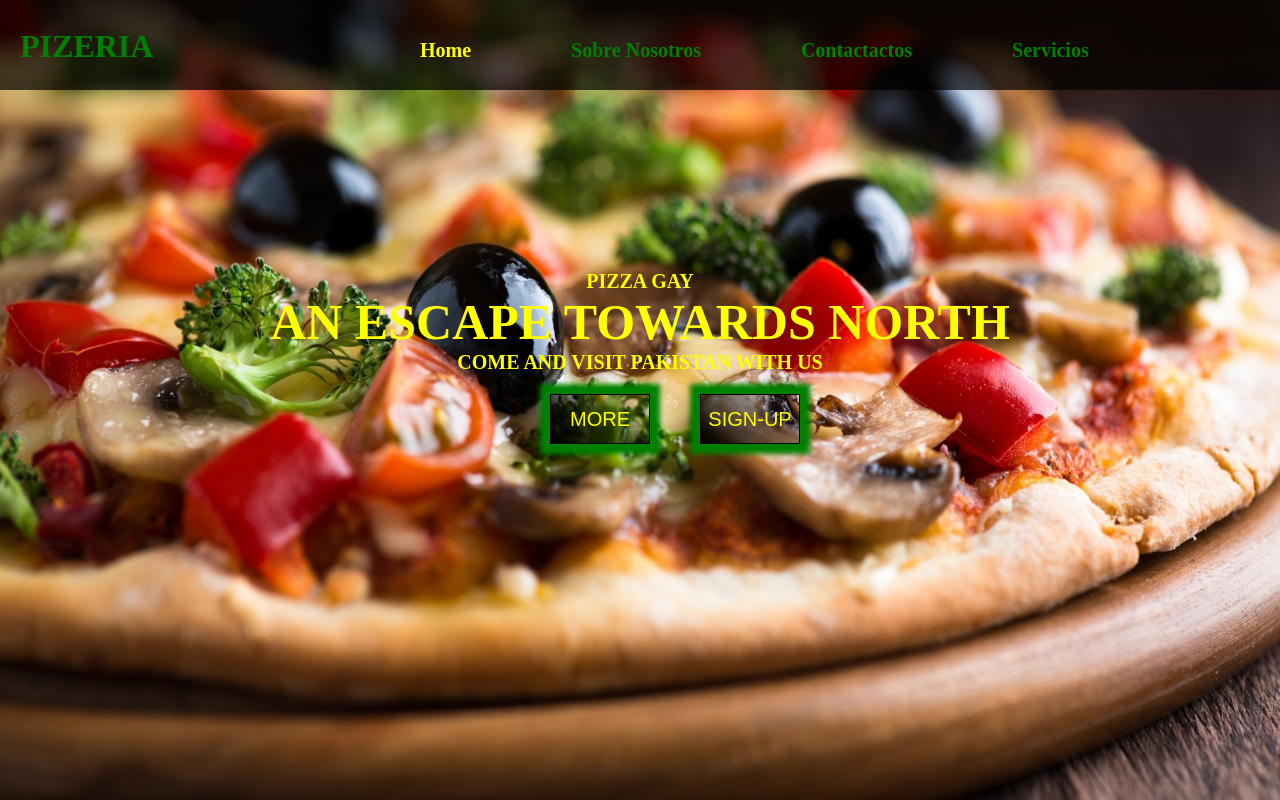
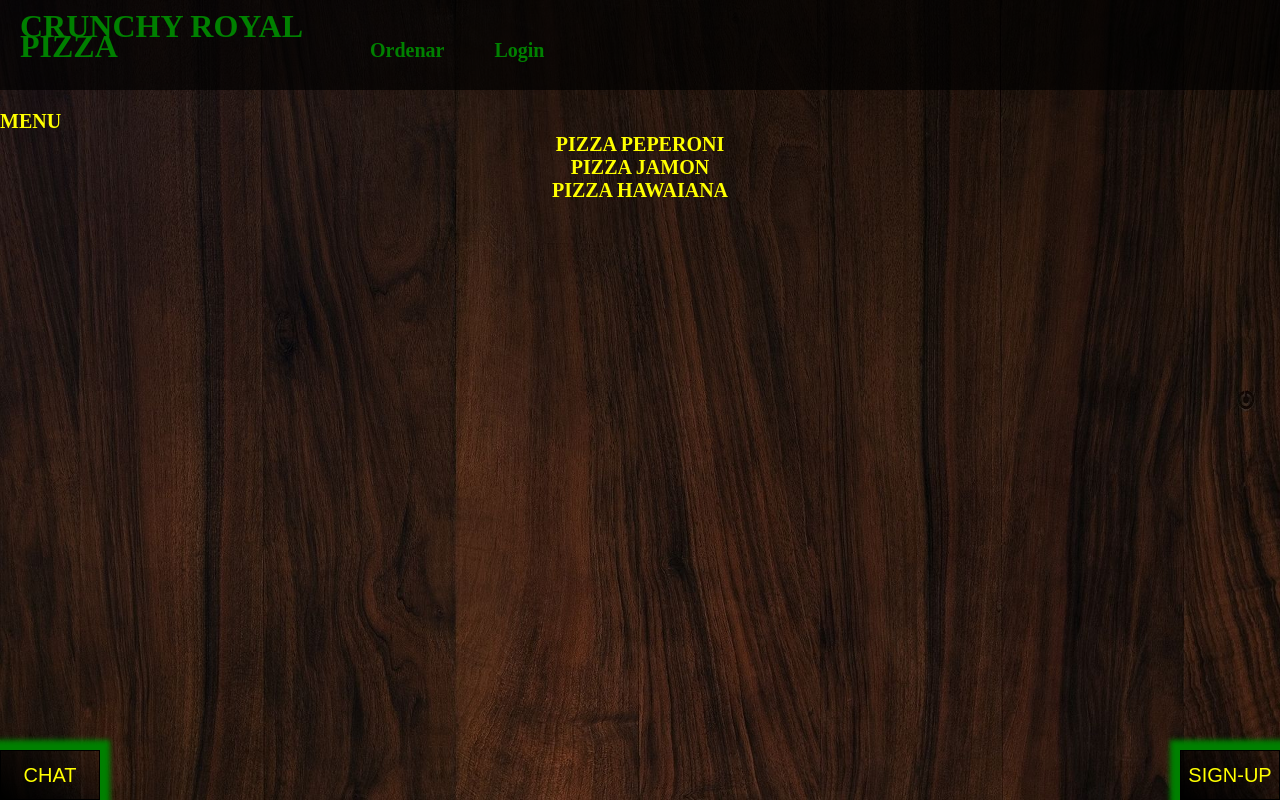
Before and after one commit to mlanzamolina/pizeriaWeb, a React (Create React App) app: page / in a window 1280 px wide. Built offline with nearby package versions, Linux system fonts and the light colour scheme.

Commit message:
landing page 2.0

```diff
--- a/public/index.html
+++ b/public/index.html
@@ -13,7 +13,7 @@
     <link rel="stylesheet"href="style.css"></link>
     <link rel="manifest" href="%PUBLIC_URL%/manifest.json" />
 
-    <title>Pizeria App</title>
+    <title>Crunchy Royal Pizza</title>
   </head>
   <body>
     <noscript>You need to enable JavaScript to run this app.</noscript>
--- a/public/style.css
+++ b/public/style.css
@@ -5,7 +5,7 @@
 			}
 
 .cover{
-	background: url("p123.JPG");
+	background: url("p12345.JPG");
 	height:100vh;
 	weight:100%;
 	background-size:100% 100%;
@@ -48,30 +48,31 @@
                  font-size:20px;
                  font-weight:bold;
                  box-sizing:border-box;
-                 padding-left:100px;
+                 padding-left:50px;
 		 display:inline-block;
 					}
 
 .right-bar ul li:hover{color:white;cursor:pointer;}
 
-.right-bar ul li:nth-child(1){color:yellow;}
 
+
+/*h3 menu header*/
 .hero-text h3{
 	      box-sizing:border-box;
 	      text-transform:uppercase;
 	      font-size:20px;
-	      text-align:center;
-	      padding-top:180px;
+	      text-align:left;
+	      padding-top:20px;
 	      color:yellow;
 	   			}
 
 .hero-text h2{
 	       text-transform:uppercase;
-	       font-size:50px;
+	       font-size:20px;
 	       text-align:center;
 	       color:yellow;
 				}
-
+/*h4 es el content del menu*/
 .hero-text h4{
 	      text-transform:uppercase;
 	      text-align:center;
@@ -80,13 +81,14 @@
 					}
 
 #btn-1{
+	position: fixed;
+	bottom: 0;
+    right: 10;
 	text-align:center;
 	height:50px;
 	width:100px;
 	text-transform:uppercase;
 	font-size:20px;
-	margin-left:550px;
-	margin-top:20px;
 	color:yellow;
 	background:linear-gradient(45deg,black,transparent);
 	border:1px solid black;
@@ -95,15 +97,16 @@
 						}
 
 #btn-1:hover{color:green;cursor:pointer;border-radius:50px;box-shadow:0px 0px 5px 10px yellow;}
-
+/*fixed button*/
 #btn-2{
+	position: fixed;
+	bottom: 0;
+    right: 0;
 	text-align:center;
 	height:50px;
 	width:100px;
 	text-transform:uppercase;
 	font-size:20px;
-	margin-left:50px;
-	margin-top:-50px;
 	color:yellow;
 	background:linear-gradient(45deg,black,transparent);
 	border:1px solid black;
--- a/src/Pizeria.js
+++ b/src/Pizeria.js
@@ -2,21 +2,19 @@ import React from 'react'
 
 export default function Pizeria() {
     return (
-        <div class="container">
-             <div class="sliding-background">
+
          <div class="cover">
             <div class="nav-bar">
 
 <div class="left-bar">
-    <h1>Pizeria</h1>
+    <h1>Crunchy Royal Pizza</h1>
 </div>
 
 <div class="right-bar">
 <ul>
-     <li>Home</li>
- <li>Sobre Nosotros</li>
- <li>Contactactos</li>
- <li>Servicios</li>
+     <li>Ordenar</li>
+    <li>Login</li>
+
  </ul>
 
 
@@ -26,22 +24,21 @@ export default function Pizeria() {
 
 <div class="hero-text">
 
-<h3>Pizza gay</h3>
+<h3>Menu</h3>
 
-<h2>AN ESCAPE TOWARDS NORTH</h2>
+<h2>Pizza peperoni</h2>
 
-<h4>Come and visit pakistan with us</h4>
+<h2>Pizza jamon</h2>
+
+<h2>Pizza hawaiana</h2>
 
 </div>
 
-<button id="btn-1">more</button>
+<button id="btn-1">Chat </button>
 
 <button id="btn-2">sign-up</button>
 
 </div>
 
-
-</div>
-</div>
     )
 }
```
Also changed, not shown: public/p12345.JPG (added), 1 other file (tests, documents, lock files or other folders).
